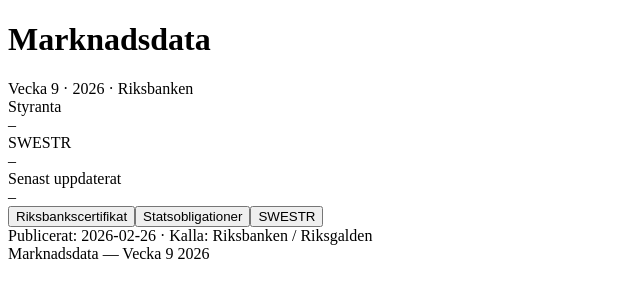
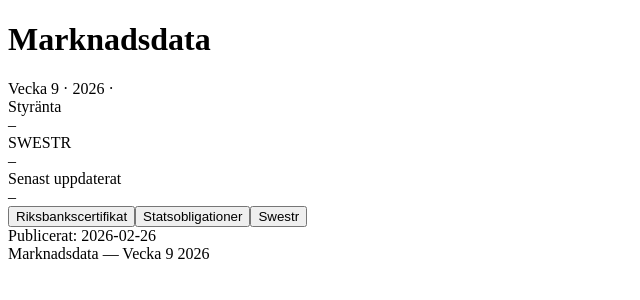
Before and after one commit to MaxxoRelaxxo/markets-data-hub, a React (Vite) app in the folder frontend/: page / in a window 1280 px wide. Shown: the top 300 px of the page, without its empty margins (0-640 px from the left). Built offline with nearby package versions, Linux system fonts and the light colour scheme; no server answers; the HTML template or start-up script is replaced by a standard one.

Commit message:
Ändringar

```diff
--- a/frontend/src/App.jsx
+++ b/frontend/src/App.jsx
@@ -18,7 +18,7 @@
 const TABS = [
   { id: "cert", label: "Riksbankscertifikat" },
   { id: "gov", label: "Statsobligationer" },
-  { id: "swestr", label: "SWESTR" },
+  { id: "swestr", label: "Swestr" },
 ];
 
 export default function App() {
@@ -54,12 +54,12 @@
                 <h1 className="header-title">Marknadsdata</h1>
               </div>
               <div className="header-meta">
-                Vecka {week} &middot; {now.getFullYear()} &middot; Riksbanken
+                Vecka {week} &middot; {now.getFullYear()} &middot;
               </div>
             </div>
             <div className="header-stats">
               <div className="header-stat">
-                <div className="header-stat-label">Styranta</div>
+                <div className="header-stat-label">Styränta</div>
                 <div className="header-stat-value">
                   {policyRate != null ? `${policyRate.toFixed(2).replace(".", ",")} %` : "\u2013"}
                 </div>
@@ -97,7 +97,7 @@
         {activeTab === "swestr" && <SwestrSection />}
 
         <div className="footer">
-          <div>Publicerat: {now.toISOString().slice(0, 10)} &middot; Kalla: Riksbanken / Riksgalden</div>
+          <div>Publicerat: {now.toISOString().slice(0, 10)}</div>
           <div className="footer-right">Marknadsdata &mdash; Vecka {week} {now.getFullYear()}</div>
         </div>
       </main>
--- a/frontend/src/components/BondsSection.jsx
+++ b/frontend/src/components/BondsSection.jsx
@@ -78,7 +78,7 @@
         <StatCard label="Senaste B/C" value={last?.bid_to_cover?.toFixed(2).replace(".", ",") ?? "\u2013"} />
         <StatCard label="Genomsnitt B/C" value={avgBtc.toFixed(2).replace(".", ",")} />
         <StatCard label="Senaste tilldelning" value={last ? Math.round(last.tilldelad).toLocaleString("sv-SE") : "\u2013"} unit="Mkr" />
-        <StatCard label="Senaste lopetid" value={last?.lopetid?.toFixed(1).replace(".", ",") ?? "\u2013"} unit="ar" />
+        <StatCard label="Senaste löptid" value={last?.lopetid?.toFixed(1).replace(".", ",") ?? "\u2013"} unit="ar" />
       </div>
 
       <div className="chart-card">
@@ -133,7 +133,7 @@
         </div>
 
         <div className="chart-note">
-          Misslyckade auktioner (tilldelad volym = 0) ar exkluderade. Kalla: Riksbanken/Riksgalden.
+          Misslyckade auktioner (tilldelad volym = 0) ar exkluderade. Källa: Riksbanken/Riksgalden.
         </div>
       </div>
     </div>
--- a/frontend/src/components/CertificateSection.jsx
+++ b/frontend/src/components/CertificateSection.jsx
@@ -58,7 +58,7 @@
       </div>
 
       <div className="chart-card">
-        <div className="chart-card-title">Likviditetsoverskott over tid</div>
+        <div className="chart-card-title">Likviditetsöverskott över tid</div>
         <ResponsiveContainer width="100%" height={320}>
           <AreaChart data={chartData} margin={{ top: 5, right: 10, left: 0, bottom: 5 }}>
             <defs>
@@ -87,12 +87,12 @@
             <Tooltip content={<ChartTooltip />} />
             <Legend wrapperStyle={{ fontSize: 12, paddingTop: 12 }} />
             <Area type="monotone" dataKey="Erbjuden volym" stroke="#0071B9" fill="url(#gCertBlue)" strokeWidth={2} />
-            <Area type="monotone" dataKey="Likviditetsoverskott" stroke="#B91E2B" fill="url(#gCertRed)" strokeWidth={2} />
-            <Area type="monotone" dataKey="Rantefri inlaning" stroke="#D4880A" fill="url(#gCertAmber)" strokeWidth={2} connectNulls={false} />
+            <Area type="monotone" dataKey="Likviditetsöverskott" stroke="#B91E2B" fill="url(#gCertRed)" strokeWidth={2} />
+            <Area type="monotone" dataKey="Räntefri inlåning" stroke="#D4880A" fill="url(#gCertAmber)" strokeWidth={2} connectNulls={false} />
           </AreaChart>
         </ResponsiveContainer>
         <div className="chart-note">
-          Grafen omfattar ej aterforsakring av riksbankscertifikat eller finjusterade transaktioner. Kalla: Riksbanken.
+          Grafen omfattar ej återköp av riksbankscertifikat eller finjusterade transaktioner. Kalla: Riksbanken.
         </div>
       </div>
     </div>
```
